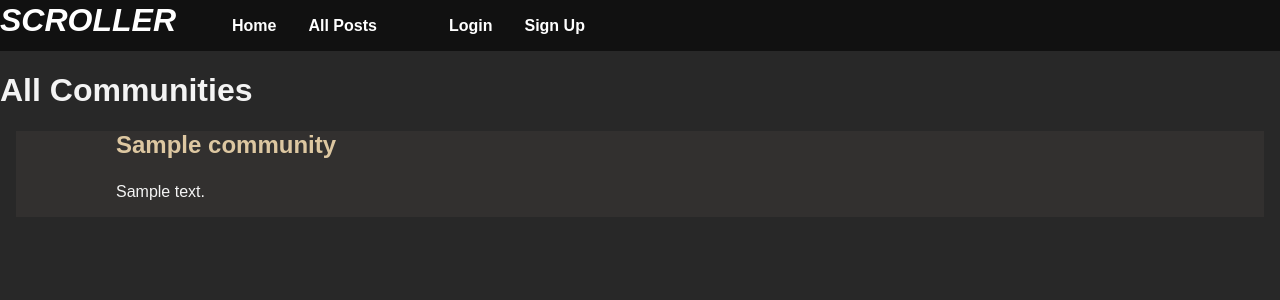
After one commit to james-adcott-edu/scroller, a Django app: page /communities/ in a window 1280 px wide. The commit adds this page. Shown: the top 300 px of the page. Run offline with Django 5.2, Linux system fonts and the light colour scheme; tables that the repository leaves empty hold one stand-in row (values such as "Sample post"); some libraries are stand-ins or nearby versions.

Commit message:
add community list, fix comment bugs

```diff
--- a/forum/templates/base.html
+++ b/forum/templates/base.html
@@ -43,19 +43,6 @@
         {% endblock %}
     </main>
 
-    <script>
-        function refreshComments() {
-            document.querySelectorAll('.reply-link').forEach(link => {
-                link.addEventListener('click', function(event) {
-                    event.preventDefault();
-                    const commentId = this.dataset.commentId;
-                    document.getElementById('reply-form-' + commentId).classList.toggle('hidden');
-                });
-            });
-            jdenticon();
-        }
 
-        refreshComments();
-    </script>
 </body>
 </html>
--- /dev/null
+++ b/forum/templates/community_list.html
@@ -0,0 +1,18 @@
+{% extends 'base.html' %}
+
+{% block content %}
+<h1>All Communities</h1>
+
+{% if communities %}
+    {% for community in communities %}
+        <div class="box community_item">
+            <div class="icon communityicon"><svg width="80" height="80" data-jdenticon-value="comm-{{ community.slug }}"></svg></div>
+            <div class="post_listing_title"><a href="{% url 'community_detail' community.slug %}">{{ community.name|escape }}</a></div>
+            <div>{{ community.rendered_description|safe|truncatechars:100  }}</div>
+        </div>
+    {% endfor %}
+{% else %}
+    <p>No communities found.</p>
+{% endif %}
+
+{% endblock %}
--- a/forum/templates/delete_comment.html
+++ b/forum/templates/delete_comment.html
@@ -7,6 +7,10 @@
 <form method="post">
     {% csrf_token %}
     <button type="submit">Delete</button>
+    {% if comment.post.community %}
     <a href="{% url 'post_detail' comment.post.community.slug comment.post.id %}">Cancel</a>
+    {% else %}
+    <a href="{% url 'user_post_detail' comment.post.created_by.username comment.post.id %}">Cancel</a>
+    {% endif %}
 </form>
 {% endblock %}
--- a/forum/templates/post_detail.html
+++ b/forum/templates/post_detail.html
@@ -6,12 +6,12 @@
     <p>{{ post.rendered_content|safe }}</p>
     <p>Posted by {{ post.created_by.username }} in <a href="{% url 'community_detail' post.community.slug %}">{{ post.community.name }}</a> on {{ post.created_at }}</p>
 
+    {% if user.is_authenticated and user == post.created_by or user.is_staff %}
     <div id="author_controls">
-        {% if user.is_authenticated and user == post.created_by or user.is_staff %}
         <a href="{% url 'edit_post' post.id %}">Edit</a> |
         <a href="{% url 'delete_post' post.id %}">Delete</a>
-        {% endif %}
     </div>
+    {% endif %}
 
     {% include 'comments_section.html' %}
 </div>
--- a/forum/urls.py
+++ b/forum/urls.py
@@ -21,4 +21,5 @@ urlpatterns = [
     path('profile/<int:profile_id>/subscribe/', views.subscribe_profile, name='subscribe_profile'),
     path('profile/<int:profile_id>/unsubscribe/', views.unsubscribe_profile, name='unsubscribe_profile'),
     path('subscriptions/', views.subscriptions, name='subscriptions'),  # List subscriptions
+    path('communities/', views.community_list, name='community_list'), # List all communities
 ]
--- a/forum/views.py
+++ b/forum/views.py
@@ -66,6 +66,12 @@ def subscriptions(request):
         }
 
     return render(request, 'subscriptions.html', context)
+
+
+def community_list(request):
+    communities = Community.objects.all()
+    return render(request, 'community_list.html', {'communities': communities})
+
 
 def subscribe_profile(request, profile_id):
     profile = get_object_or_404(Profile, id=profile_id)
@@ -182,7 +188,9 @@ def edit_post(request, post_id):
         form = PostForm(request.POST, instance=post)
         if form.is_valid():
             form.save()
-            return redirect('post_detail', post_id=post.id)
+            if post.community:
+                return redirect('post_detail', community_slug=post.community.slug, post_id=post.id)
+            return redirect('user_post_detail',  username=post.created_by.username, post_id=post.id)
     else:
         form = PostForm(instance=post)
     return render(request, 'edit_post.html', {'form': form, 'post': post})
@@ -192,20 +200,24 @@ def delete_post(request, post_id):
     post = get_object_or_404(Post, id=post_id, created_by=request.user)
     if request.method == 'POST':
         post.delete()
-        return redirect('all_posts')
+        return redirect('home')
     return render(request, 'delete_post.html', {'post': post})
 
 @login_required
 def edit_comment(request, comment_id):
     comment = get_object_or_404(Comment, id=comment_id)
     if request.user != comment.created_by and not request.user.is_staff:
-        return redirect('post_detail', community_slug=comment.post.community.slug, post_id=comment.post.id)
+        if comment.post.community:
+            return redirect('post_detail', community_slug=comment.post.community.slug, post_id=comment.post.id)
+        return redirect('user_post_detail',  username=comment.post.created_by.username, post_id=comment.post.id)
 
     if request.method == 'POST':
         form = CommentForm(request.POST, instance=comment)
         if form.is_valid():
             form.save()
-            return redirect('post_detail', community_slug=comment.post.community.slug, post_id=comment.post.id)
+            if comment.post.community:
+                return redirect('post_detail', community_slug=comment.post.community.slug, post_id=comment.post.id)
+            return redirect('user_post_detail',  username=comment.post.created_by.username, post_id=comment.post.id)
     else:
         form = CommentForm(instance=comment)
 
@@ -215,11 +227,15 @@ def edit_comment(request, comment_id):
 def delete_comment(request, comment_id):
     comment = get_object_or_404(Comment, id=comment_id)
     if request.user != comment.created_by and not request.user.is_staff:
-        return redirect('post_detail', community_slug=comment.post.community.slug, post_id=comment.post.id)
+        if comment.post.community:
+            return redirect('post_detail', community_slug=comment.post.community.slug, post_id=comment.post.id)
+        return redirect('user_post_detail',  username=comment.post.created_by.username, post_id=comment.post.id)
 
     if request.method == 'POST':
         comment.delete()
-        return redirect('post_detail', community_slug=comment.post.community.slug, post_id=comment.post.id)
+        if comment.post.community:
+            return redirect('post_detail', community_slug=comment.post.community.slug, post_id=comment.post.id)
+        return redirect('user_post_detail',  username=comment.post.created_by.username, post_id=comment.post.id)
 
     return render(request, 'delete_comment.html', {'comment': comment})
 
--- a/static/css/style.css
+++ b/static/css/style.css
@@ -71,6 +71,11 @@ header h1 {
     vertical-align: middle;
 }
 
+.box {
+    margin: 1em;
+    background: var(--box-bg)
+}
+
 .post_list {
     margin: 0;
     padding: 0;
@@ -95,14 +100,23 @@ header h1 {
     text-decoration: none;
 }
 
-.communityicon {
+.post_listing .communityicon {
     grid-area: 1 / 3 / 1 / 3;
 }
 
-.usericon {
+.post_listing .usericon {
     grid-area: 1 / 1 / 1 / 1;
 }
 
-.post_listing_meta {
+.post_listing .post_listing_meta {
     grid-area: 1 / 2 / 1 / 2;
 }
+
+.community_item {
+    display: grid;
+    grid-template: auto auto / 100px auto;
+}
+
+.community_item .communityicon {
+    grid-row: 1 / span 2;
+}
```
Also changed, not shown: forum/templates/comment.html (+7 -5 lines), forum/templates/comments_section.html (+15 -0 lines), forum/templates/home.html (+9 -1 lines), forum/templates/user_post_detail.html (+7 -0 lines).
